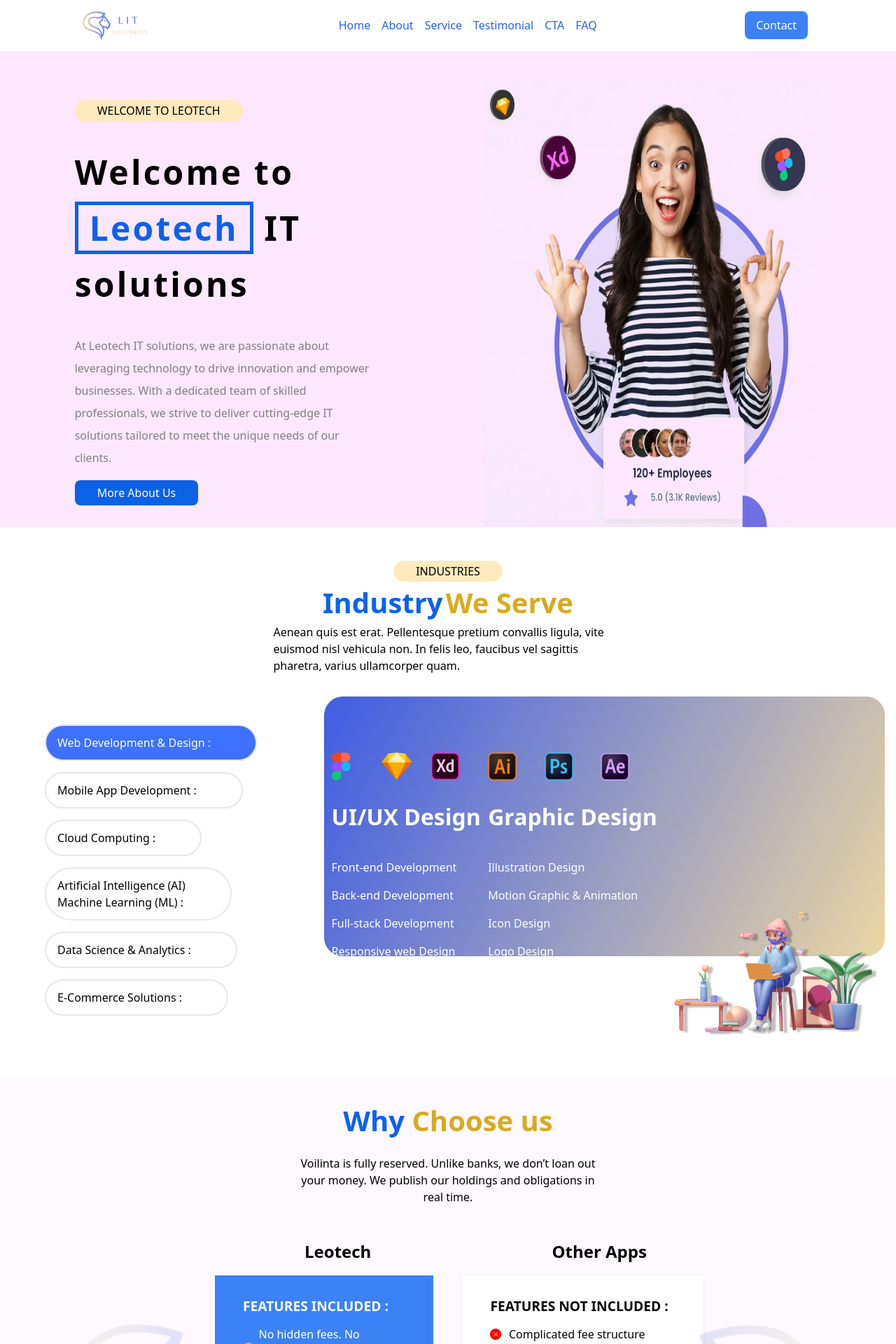
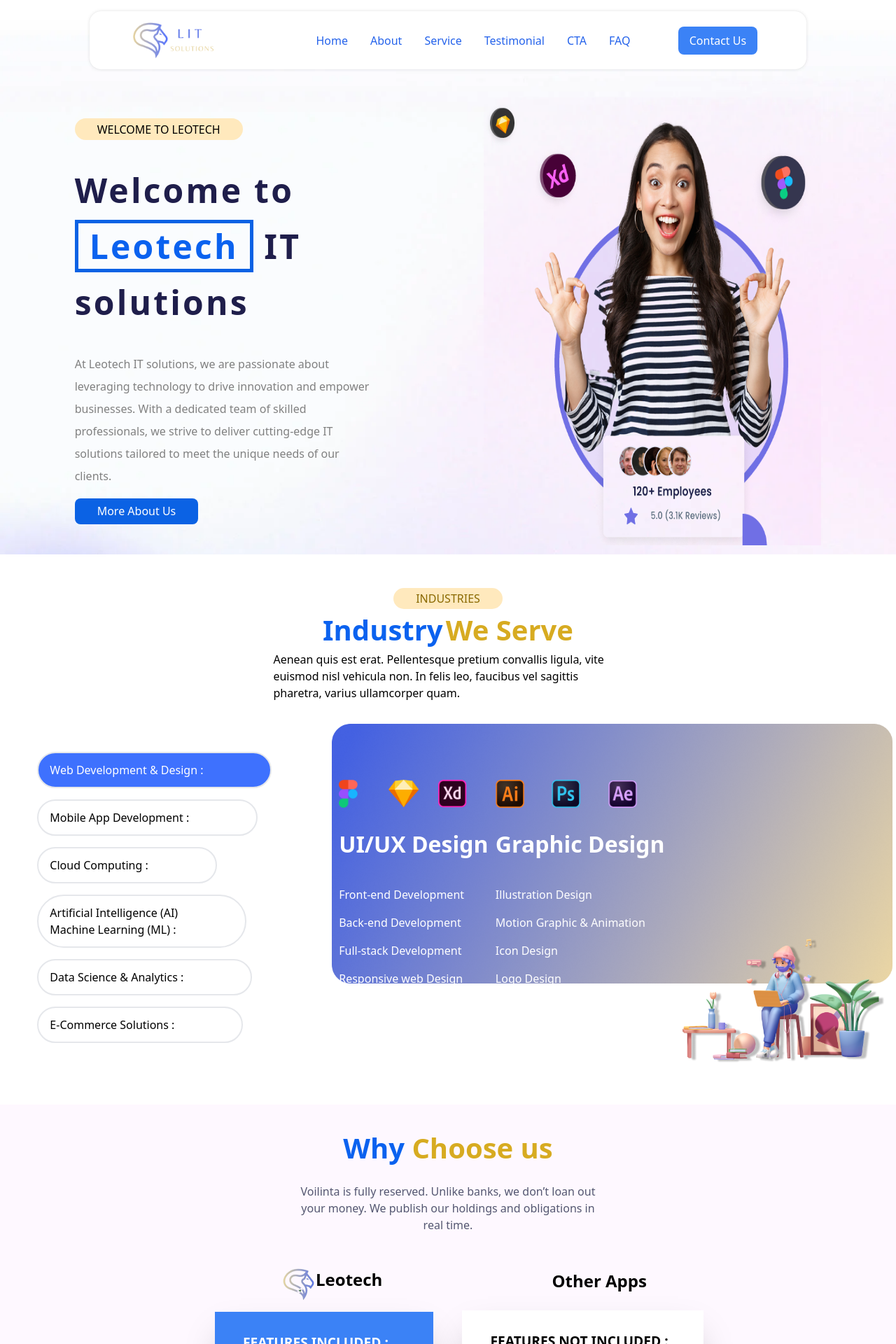
Before and after one commit to jaivikpatel2001/leotech, a React (Create React App) app: page / in a window 1280 px wide. Shown: the top 1920 px of the page at 70% size. Built offline with nearby package versions, Linux system fonts and the light colour scheme.

Commit message:
bugfixing

```diff
--- a/src/Components/Choose/Choose.css
+++ b/src/Components/Choose/Choose.css
@@ -21,6 +21,7 @@
   text-align: center;
   margin-top: 1.2rem;
   margin-bottom: 3rem;
+  color: #545771;
 }
 .bottom {
   display: flex;
@@ -45,9 +46,9 @@
 }
 .leotech {
   font-size: 1.5rem;
-  font-weight: 600;
+  font-weight: 700;
   margin-bottom: 1rem;
-  margin-left: 8rem;
+  margin-left: 6rem;
 }
 
 .listitemparent {
@@ -63,7 +64,7 @@
 .lh {
   line-height: 2.5rem;
   padding: 1.5rem 2.5rem;
-  width: 110%;
+  width: 115%;
 }
 
 .wrong {
@@ -75,8 +76,8 @@
 }
 .othertech {
   font-size: 1.5rem;
-  font-weight: 600;
-  margin-bottom: 1rem;
+  font-weight: 700;
+  margin-bottom: 1.5rem;
   margin-left: 8rem;
 }
 .listitemparent {
@@ -97,6 +98,7 @@
 
 .vs {
   width: 3.5rem;
+  transform: translateX(0.6rem);
   height: 3rem;
   font-size: 1rem;
   font-weight: 600;
--- a/src/Components/Choose/Choose.jsx
+++ b/src/Components/Choose/Choose.jsx
@@ -1,4 +1,5 @@
 import React from "react";
+import logo from "../../Assets/logoforchoose.png";
 import "./Choose.css";
 
 const Choose = () => {
@@ -18,8 +19,10 @@ const Choose = () => {
         <div className="bottom justify-between m-auto">
           <div className="logoleft"></div>
           <div className="leoparent">
-            <div className="leotech w-fit text-center m-auto"> Leotech</div>
-            <div className="bg-blue-500 lh">
+            <div className="leotech w-fit text-center m-auto flex align-items-center">
+              <img src={logo} alt="" /> Leotech
+            </div>
+            <div className="bg-blue-500 lh shadow-2xl">
               <div className="do">FEATURES INCLUDED :</div>
               <div className="listitemparent">
                 <div className="correct"></div>
@@ -62,9 +65,9 @@ const Choose = () => {
           <div className="vs text-white bg-yellow-600 rounded-full ">
             <div className="vstext">VS</div>
           </div>
-          <div className="otherparent">
+          <div className="otherparent ">
             <div className="othertech w-fit text-center m-auto">Other Apps</div>
-            <div className="bg-white lh shadow">
+            <div className="bg-white lh shadow-2xl">
               <div className="dont">FEATURES NOT INCLUDED :</div>
               <div className="listitemparent">
                 <div className="wrong"></div>
--- a/src/Components/Header/Header.css
+++ b/src/Components/Header/Header.css
@@ -53,8 +53,13 @@
 } */
 .bgcolor {
   /* background-color: #f9eefb; */
-  background-color: #fce7fd;
-  height: 85vh;
+  /* background-color: #fce7fd; */
+  background-image: url("../../Assets/banner-bg.webp.png");
+  background-repeat: no-repeat;
+  background-size: cover;
+  width: 100%;
+  height: 99vh;
+  padding-top: 1rem;
 }
 
 .nav {
@@ -101,6 +106,7 @@
   margin: 2rem 0rem;
   letter-spacing: 0.2rem;
   line-height: 5rem;
+  color: #1f1e4b;
 }
 
 .herotitle > .leotech {
@@ -147,6 +153,10 @@
 @media screen and (max-width: 768px) {
   .bgcolor {
     height: 100%;
+    background-color: #fce7fd;
+    padding: 1rem 0rem;
+    background-size: contain;
+    padding-top: 0rem;
     /* margin-top: 10rem; */
   }
   .herocontainer {
--- a/src/Components/Header/Header.jsx
+++ b/src/Components/Header/Header.jsx
@@ -6,9 +6,10 @@ import heroimg from "../../Assets/Heroimg.png";
 const Header = () => {
   return (
     <>
-      <header className="text-gray-600 body-fonts ">
-        <Navbar />
-        {/* <div class="container bg-white w-12/12 rounded mx-auto flex flex-wrap p-2 flex-col md:flex-row items-center px-auto nav">
+      <div className="bgcolor" id="home">
+        <header className="text-gray-600 body-fonts ">
+          <Navbar />
+          {/* <div class="container bg-white w-12/12 rounded mx-auto flex flex-wrap p-2 flex-col md:flex-row items-center px-auto nav">
           <a
             href="#home"
             class="flex title-font font-medium items-center text-gray-900 mb-4 md:mb-0"
@@ -59,8 +60,8 @@ const Header = () => {
             </button>
           </a>
         </div> */}
-      </header>
-      <div className="bgcolor" id="home">
+        </header>
+
         <div className="herocontainer w-10/12 m-auto">
           <div className="heroleft">
             <div className=" herobadge">WELCOME TO LEOTECH</div>
--- a/src/Components/Industries/Industries.css
+++ b/src/Components/Industries/Industries.css
@@ -117,7 +117,15 @@
   font-weight: 700;
   color: #d7ab21;
 }
-
+.herobadgei {
+  background-color: #ffe9bd;
+  border-radius: 1rem;
+  width: fit-content;
+  padding: 0.2rem 2rem;
+  font-weight: 500;
+  font-size: 1rem;
+  color: #8a6901;
+}
 .sdescriptioin {
   width: 39%;
   margin-bottom: 2rem;
--- a/src/Components/Industries/Industries.jsx
+++ b/src/Components/Industries/Industries.jsx
@@ -6,7 +6,7 @@ const Industries = () => {
     <>
       <div className="industriescontainer py-12" id="service">
         <div className="itop ">
-          <div className="herobadge">INDUSTRIES</div>
+          <div className="herobadgei">INDUSTRIES</div>
           <div className="sherotitle ">
             <span className="ind">Industry</span>{" "}
             <span className="serve">We Serve</span>{" "}
@@ -19,22 +19,22 @@ const Industries = () => {
         </div>
         <div className="ibottom">
           <div className="bleft">
-            <div className="lone text-white w-fit my-4 py-3 px-4 pr-16 border-2 rounded-full">
+            <div className="lone text-white w-fit my-4 py-3 px-4 pr-24 border-2 rounded-full">
               Web Development & Design :{" "}
             </div>
-            <div className="ltwo w-fit my-4 py-3 px-4 pr-16 border-2 rounded-full">
+            <div className="ltwo w-fit my-4 py-3 px-4 pr-24 border-2 rounded-full">
               Mobile App Development :
             </div>
-            <div className="lthree w-fit my-4 py-3 px-4 pr-16 border-2 rounded-full">
+            <div className="lthree w-fit my-4 py-3 px-4 pr-24 border-2 rounded-full">
               Cloud Computing :
             </div>
-            <div className="lfour w-fit my-4 py-3 px-4 pr-16 border-2 rounded-full ">
+            <div className="lfour w-fit my-4 py-3 px-4 pr-24 border-2 rounded-full ">
               Artificial Intelligence (AI) <br /> Machine Learning (ML) :
             </div>
-            <div className="lfive w-fit my-4 py-3 px-4 pr-16 border-2 rounded-full ">
+            <div className="lfive w-fit my-4 py-3 px-4 pr-24 border-2 rounded-full ">
               Data Science & Analytics :
             </div>
-            <div className="lsix w-fit my-4 border-2 py-3 px-4 pr-16 rounded-full ">
+            <div className="lsix w-fit my-4 border-2 py-3 px-4 pr-24 rounded-full ">
               E-Commerce Solutions :{" "}
             </div>
           </div>
--- a/src/Components/Navbar/Navbar.css
+++ b/src/Components/Navbar/Navbar.css
@@ -1,11 +1,22 @@
+.navbartotal {
+  width: 80%;
+  margin: auto;
+  border-radius: 1rem;
+  box-shadow: rgba(0, 0, 0, 0.1) 0px 0px 5px 0px,
+    rgba(0, 0, 0, 0.1) 0px 0px 1px 0px;
+}
 .logo {
-  width: 60%;
+  width: 75%;
 }
 .mobilemenu {
-  width: 55%;
+  width: 66%;
 }
 
 @media (max-width: 768px) {
+  .navbartotal {
+    width: 100%;
+    border-radius: 0%;
+  }
   .set {
     margin-left: -1rem;
   }
@@ -15,6 +26,7 @@
     z-index: 1;
     text-align: center;
     width: 100%;
+    margin-left: 0.1;
   }
   .mobilemenuset {
     font-size: 1.5rem;
--- a/src/Components/Navbar/Navbar.jsx
+++ b/src/Components/Navbar/Navbar.jsx
@@ -14,7 +14,7 @@ const Navbar = () => {
   };
 
   return (
-    <nav className="bg-white p-4  navcontpad">
+    <nav className="bg-white p-4  navcontpad navbartotal">
       <div className="container mx-auto flex items-center justify-around">
         <a href="#home">
           <img src={Logo} className="logo" alt="" />
@@ -54,42 +54,42 @@ const Navbar = () => {
           <div className="lg:flex items-center navmenumobile">
             <a
               href="#home"
-              className="text-blue-600 font-medium mx-2 hover:underline hover:font-bold block lg:inline mobilemenuset"
+              className="text-blue-600 font-medium mx-4 hover:underline hover:font-bold block lg:inline mobilemenuset"
               onClick={closeMenu}
             >
               Home
             </a>
             <a
               href="#about"
-              className="text-blue-600 font-medium mx-2 hover:underline hover:font-bold block lg:inline mobilemenuset"
+              className="text-blue-600 font-medium mx-4 hover:underline hover:font-bold block lg:inline mobilemenuset"
               onClick={closeMenu}
             >
               About
             </a>
             <a
               href="#service"
-              className="text-blue-600 font-medium mx-2 hover:underline hover:font-bold block lg:inline mobilemenuset"
+              className="text-blue-600 font-medium mx-4 hover:underline hover:font-bold block lg:inline mobilemenuset"
               onClick={closeMenu}
             >
               Service
             </a>
             <a
               href="#testimonial"
-              className="text-blue-600 font-medium mx-2 hover:underline hover:font-bold block lg:inline mobilemenuset"
+              className="text-blue-600 font-medium mx-4 hover:underline hover:font-bold block lg:inline mobilemenuset"
               onClick={closeMenu}
             >
               Testimonial
             </a>
             <a
               href="#cta"
-              className="text-blue-600 font-medium mx-2 hover:underline hover:font-bold block lg:inline mobilemenuset"
+              className="text-blue-600 font-medium mx-4 hover:underline hover:font-bold block lg:inline mobilemenuset"
               onClick={closeMenu}
             >
               CTA
             </a>
             <a
               href="#faq"
-              className="text-blue-600 font-medium mx-2 hover:underline hover:font-bold block lg:inline mobilemenuset"
+              className="text-blue-600 font-medium mx-4 hover:underline hover:font-bold block lg:inline mobilemenuset"
               onClick={closeMenu}
             >
               FAQ
@@ -97,7 +97,7 @@ const Navbar = () => {
           </div>
           <a href="#contact">
             <button className="bg-blue-500 py-2 px-4 rounded-lg text-white font-medium mx-2 block lg:inline mobilemenuset">
-              Contact
+              Contact Us
             </button>
           </a>
         </div>
```
Also changed, not shown: src/Assets/banner-bg.webp.png (added), src/Assets/logoforchoose.png (added).
